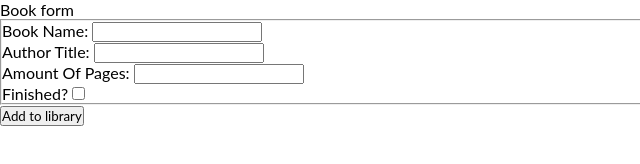
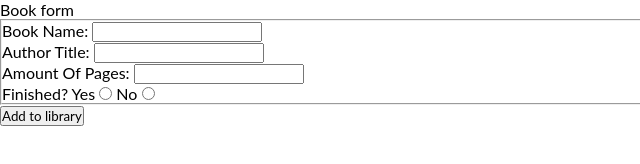
Before and after one commit to aaronlrv/library, a plain HTML site: page index.html in a window 1280 px wide. Shown: the full height of the page, 0-640 px from the left. Drawn offline with Linux system fonts and the light colour scheme.

Commit message:
Change checkboxes to radio buttons

```diff
--- a/index.html
+++ b/index.html
@@ -14,7 +14,7 @@
     </header>
 
     <main>
-        <form  id="formID">
+        <form id="formID">
             <legend>Book form</legend>
             <fieldset>
                 <div>
@@ -34,7 +34,12 @@
 
                 <div>
                     <label for="status">Finished? </label>
-                    <input type="checkbox" value="read" id="status">
+
+                    <label for="status">Yes</label>
+                    <input type="radio" id="status" name="status" value="yes">
+
+                    <label for="status2">No</label>
+                    <input type="radio" id="status" name="status" value="no">
                 </div>
             </fieldset>
 
```
